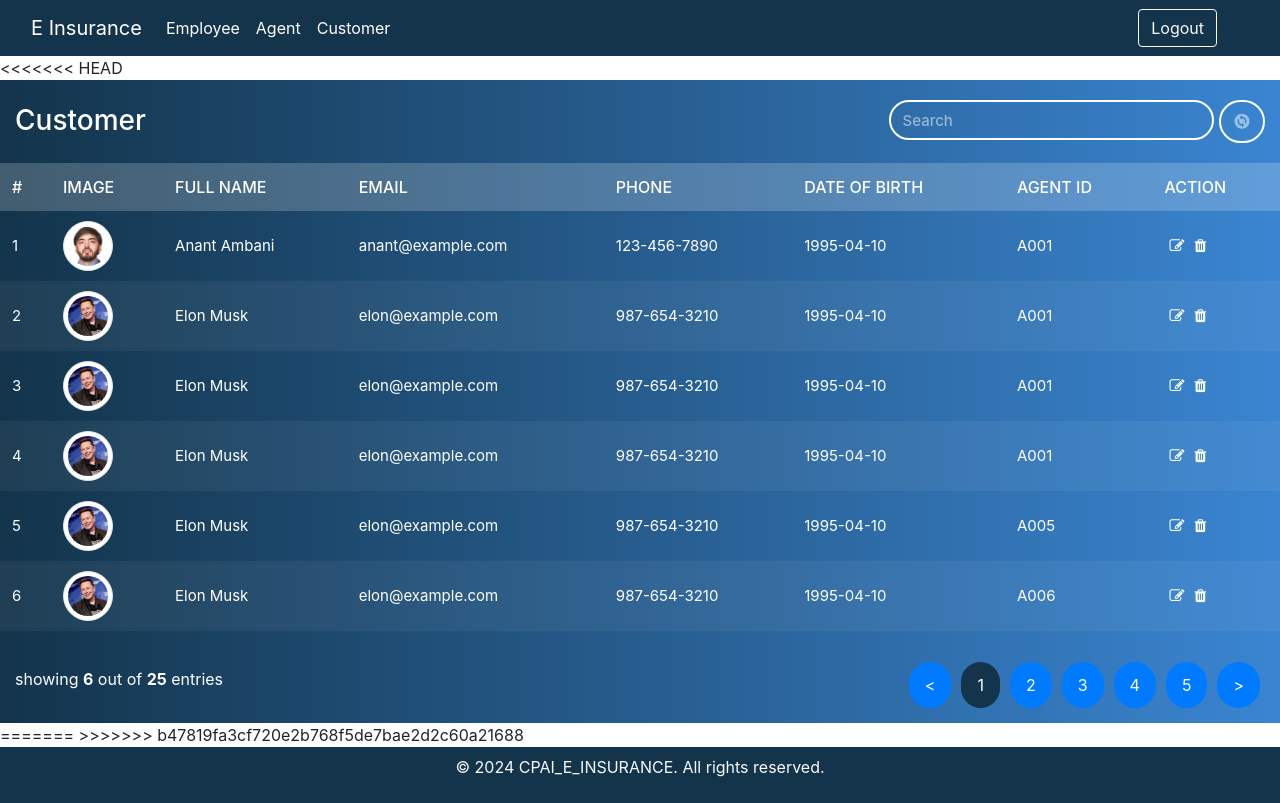
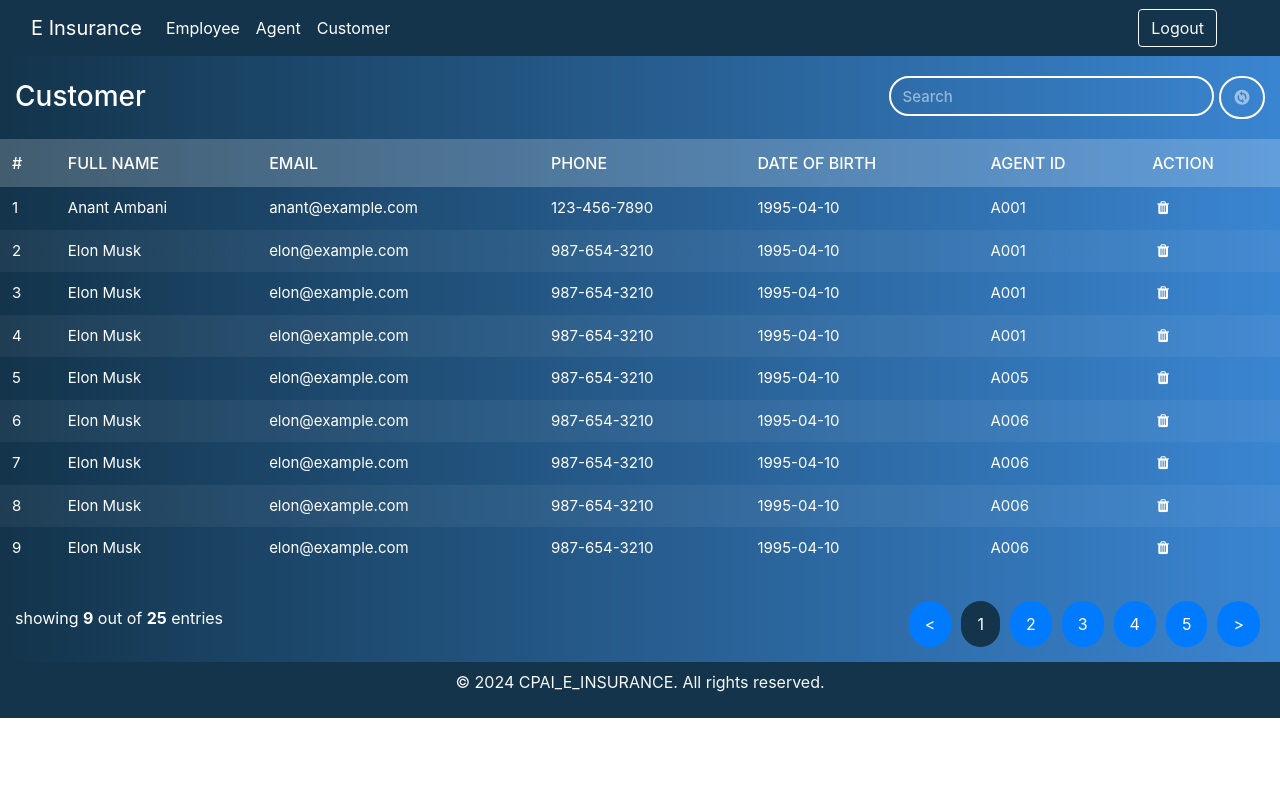
Before and after one commit to mayurpatil96k/CPAI_E-Ensurance, a Vue app: page /Agent in a window 1280 px wide. Built offline with nearby package versions, Linux system fonts and the light colour scheme; what @vueform/vueform would draw is missing.

Commit message:
[Raj] Mod:modified the css

```diff
--- a/src/components/Agents/CustomerPolicies.vue
+++ b/src/components/Agents/CustomerPolicies.vue
@@ -56,7 +56,32 @@ export default {
           dob: '1995-04-10',
           agentId: 'A006',
           image: 'public/ElonMusk.jpeg'
-        }
+        },
+        {
+          name: 'Elon Musk',
+          email: 'elon@example.com',
+          phone: '987-654-3210',
+          dob: '1995-04-10',
+          agentId: 'A006',
+          image: 'public/ElonMusk.jpeg'
+        },
+        {
+          name: 'Elon Musk',
+          email: 'elon@example.com',
+          phone: '987-654-3210',
+          dob: '1995-04-10',
+          agentId: 'A006',
+          image: 'public/ElonMusk.jpeg'
+        },
+        {
+          name: 'Elon Musk',
+          email: 'elon@example.com',
+          phone: '987-654-3210',
+          dob: '1995-04-10',
+          agentId: 'A006',
+          image: 'public/ElonMusk.jpeg'
+        },
+
       ],
       totalcustomers: 25,
       searchQuery: ''
@@ -80,6 +105,15 @@ export default {
   methods: {
     reloadPage() {
       window.location.reload()
+    },
+    confirmDelete() {
+      if (window.confirm('Are you sure you want to delete this Customer?' )) {
+        this.deleteItem();
+      }
+    },
+    deleteItem() {
+      // Logic to delete the item
+      console.log('Item deleted');
     }
   }
 }
@@ -114,7 +148,7 @@ export default {
               <thead>
                 <tr>
                   <th>#</th>
-                  <th>Image</th>
+                  <!-- <th>Image</th> -->
                   <th>Full Name</th>
                   <th>Email</th>
                   <th>Phone</th>
@@ -126,13 +160,13 @@ export default {
               <tbody>
                 <tr v-for="(customer, index) in filteredCustomers" :key="index">
                   <td>{{ index + 1 }}</td>
-                  <td>
+                  <!-- <td>
                     <img
                       :src="customer.image"
                       alt="Customer Image"
-                      class="img-thumbnail customer-icon"
+                      class="img-thumbnail customer-icon2"
                     />
-                  </td>
+                  </td> -->
 
                   <td>{{ customer.name }}</td>
                   <td>{{ customer.email }}</td>
@@ -142,10 +176,7 @@ export default {
                   <td>
                     <ul class="action-list">
                       <li>
-                        <a href="#" data-tip="edit"><i class="fa fa-edit"></i></a>
-                      </li>
-                      <li>
-                        <a href="#" data-tip="delete"><i class="fa fa-trash"></i></a>
+                        <a href="#" @click.prevent="confirmDelete" data-tip="delete"><i class="fa fa-trash"></i></a>
                       </li>
                     </ul>
                   </td>
@@ -179,7 +210,7 @@ export default {
 </template>
 
 <style scoped>
-.customer-icon {
+.customer-icon2 {
   width: 50px;
   height: 50px;
   object-fit: cover;
--- a/src/views/AgentDashboard.vue
+++ b/src/views/AgentDashboard.vue
@@ -7,12 +7,7 @@ import { RouterView } from 'vue-router';
 </script>
 <template>
   <Header />
-<<<<<<< HEAD
   <CustomerPolicies/>
-=======
-  <!-- <CustomerPolicies/> -->
-  <RouterView/>
 
->>>>>>> b47819fa3cf720e2b768f5de7bae2d2c60a21688
   <Footer class="footer"/>
 </template>
```
